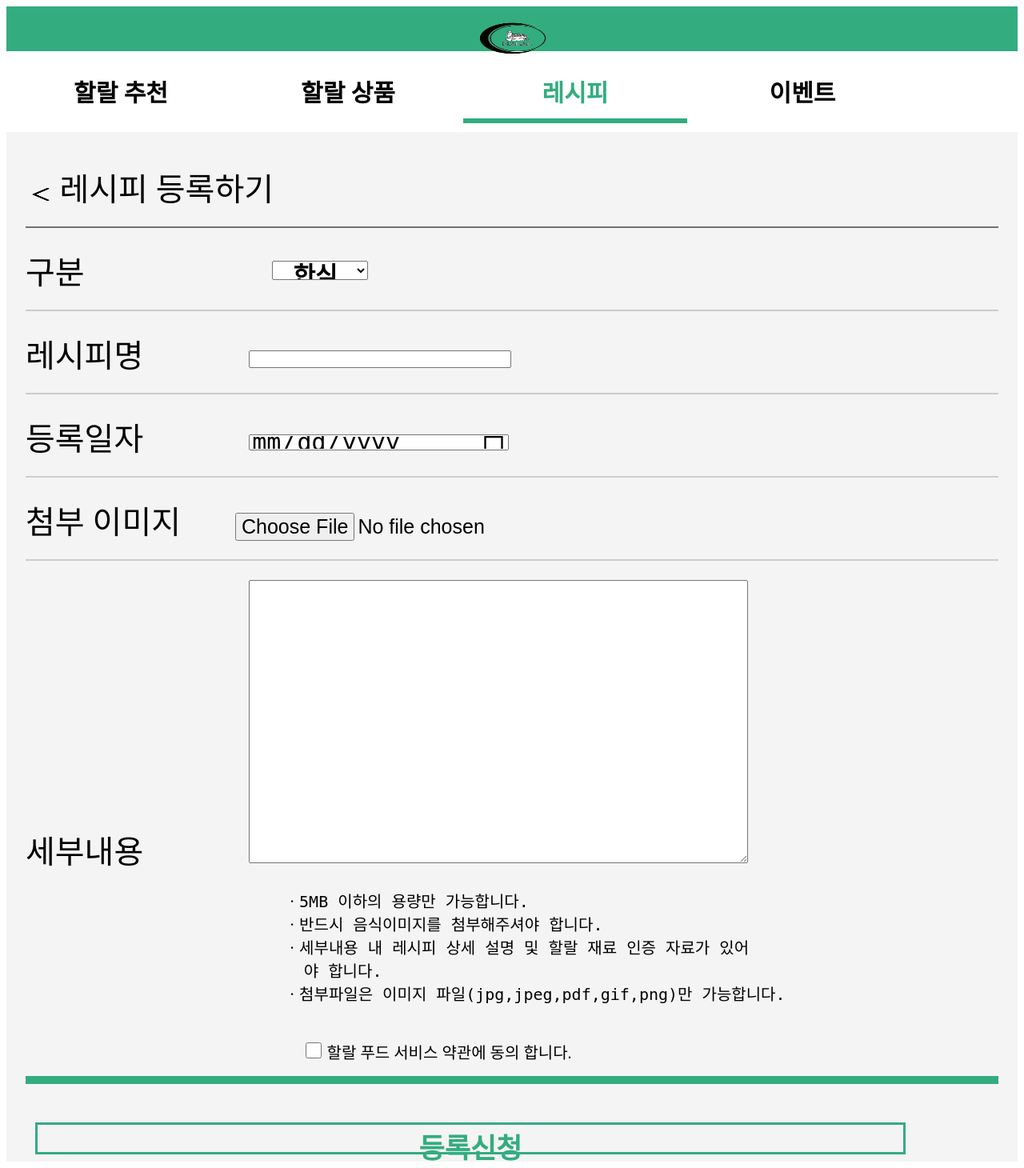
After one commit to YounngR/HalalApp, a Django app: page //recipe_registration in a window 1280 px wide. The commit adds this page. Shown: the whole page at 80% size. Run offline with Django 3.2, Linux system fonts and the light colour scheme; lists and menus that the app fills with data are empty.

Commit message:
2019/11/04

```diff
--- a/halalapp/models.py
+++ b/halalapp/models.py
@@ -12,7 +12,7 @@ class User(models.Model):
 class Recipe(models.Model):
     user_ID = models.ForeignKey(User, on_delete=models.DO_NOTHING, null=True, blank=False)
     Recipe_name = models.CharField(max_length=20, blank=False)
-    type_list = (('1','한식'), ('2','일식'),('3','중식'))
+    type_list = (('1','한식'), ('2','일식'),('3','중식'),('4','분식'),('5','야식'),('6','아시안'))
     type = models.CharField(max_length=20, choices=type_list, blank=False)
     Recipe_date = models.DateTimeField(null=True, blank=False)
     Recipe_image = models.ImageField(null=True, blank=True, default="photo")
--- a/halalapp/templates/halalapp/main.html
+++ b/halalapp/templates/halalapp/main.html
@@ -3,7 +3,7 @@
 {% block content %}
 <body>
   <div>
-    <table>
+    <table style="padding-top:25px;">
       <tr>
         <th style="width:280px; font-size:30px; color:rgb(51,172,128);" onclick="mainclick()">할랄 추천</th>
         <th style="width:280px; font-size:30px;" onclick="goodsclick()">할랄 상품</th>
@@ -35,6 +35,9 @@
     <div style="float:right;">
       <img src="{% static 'halalapp/img/sample.jpg'%}" style="width:48vw; height:40vh;">
     </div>
+
+
+
     <div style="float:left;">
       <div  style="width:90vw; height:10vh;"><div>
     </div>
--- /dev/null
+++ b/halalapp/templates/halalapp/recipe_registration.html
@@ -0,0 +1,162 @@
+<!DOCTYPE html>
+{% load static %}
+<style>
+  select{
+    text-align: center;
+    font-weight:bolder;
+    font-size:30px;
+    height:3vh;
+    width:15vh;
+  }
+  option{
+    font-size:10px;
+  }
+  #recipe_application{
+    font-weight:bolder;
+    font-size:35px;
+    width: 85vw;
+    height: 5vh;
+    border: 3px solid rgb(51,172,128);
+    background-color: rgba(0,0,0,0);
+    color: rgb(51,172,128);
+  }
+</style>
+<html lang="ko">
+  <head>
+    <script src="https://ajax.googleapis.com/ajax/libs/jquery/3.3.1/jquery.min.js"></script>
+    <meta charset="utf-8">
+  </head>
+  <body>
+    <div style = "background-color:rgb(51,172,128); height:7vh;">
+        <div style="text-align:center;"><a href="{% url 'halalapp:main' %}"><img src="{% static 'halalapp/img/logo.png'%}" style="  height:6vh; width:10vw; margin-top:15px;"></a></div>
+    </div>
+
+    <div>
+      <table style="padding-top:25px;">
+        <tr>
+          <th style="width:280px; font-size:30px;" onclick="mainclick()">할랄 추천</th>
+          <th style="width:280px; font-size:30px;" onclick="goodsclick()">할랄 상품</th>
+          <th style="width:280px; font-size:30px; color:rgb(51,172,128);" onclick="recipeclick()">레시피</th>
+          <th style="width:280px; font-size:30px;" onclick="eventcilck()">이벤트</th>
+        </tr>
+        <tr>
+          <td></td>
+          <td></td>
+          <td><hr style="border: solid 3px rgb(51,172,128);"></td>
+          <td></td>
+        </tr>
+      </table>
+    </div>
+
+    <div style="background-color:rgb(244,244,244);">
+      <div style="padding-top:5vh; padding-left:3vh; padding-right:3vh;">
+        <div>
+          <img src="{% static 'halalapp/img/backarrow.png' %}" style="width:3vw; height:2vh;">
+          <label style="font-size:40px;">레시피 등록하기</label>
+        </div>
+
+        <div style="padding-top:1.5vh;">
+          <hr style="border: solid 1px rgb(112,112,112);">
+        </div>
+
+        <form name="apply" action="{% url 'halalapp:recipe_registration'%}" method="POST" enctype="multipart/form-data">
+          {% csrf_token %}
+          <div style="padding-top:2vh;">
+            <div>
+              <label style="font-size:40px; padding-right:18vw;">구분</label>
+              <select id="type">
+                <option>한식</option>
+                <option>일식</option>
+                <option>중식</option>
+                <option>분식</option>
+                <option>야식</option>
+                <option>아시안</option>
+              </select>
+            </div>
+          </div>
+          <div style="padding-top:1.5vh;">
+            <hr style="border: solid 1px rgb(205,205,205);">
+          </div>
+          <div style="padding-top:2vh;">
+            <div>
+              <label style="font-size:40px; padding-right:10vw;">레시피명</label>
+              <input type="text" id="recipe" style="width:25vw; height:2vh; font-size:30px;">
+            </div>
+          </div>
+        <div style="padding-top:1.5vh;">
+          <hr style="border: solid 1px rgb(205,205,205);">
+        </div>
+        <div style="padding-top:2vh;">
+          <div>
+            <label style="font-size:40px; padding-right:10vw;">등록일자</label>
+            <input type="date" id="Date" style="width:25vw; height:2vh; font-size:30px;">
+          </div>
+        </div>
+        <div style="padding-top:1.5vh;">
+          <hr style="border: solid 1px rgb(205,205,205);">
+        </div>
+        <div style="padding-top:2vh;">
+          <label style="font-size:40px; padding-right:5vw;">첨부 이미지</label>
+          <input type="file" id="file" style="font-size:25px;">
+        </div>
+        <div style="padding-top:1.5vh;">
+          <hr style="border: solid 1px rgb(205,205,205);">
+        </div>
+        <div style="padding-top:2vh;">
+          <div>
+            <label style="font-size:40px; padding-right:10vw;">세부내용</label>
+            <textarea id="r_textarea" rows="12" cols="40" style="font-size:25px;"></textarea>
+          </div>
+          <div>
+            <pre style="font-size:20px; padding-left:14vw;">
+            ㆍ5MB 이하의 용량만 가능합니다.
+            ㆍ반드시 음식이미지를 첨부해주셔야 합니다.
+            ㆍ세부내용 내 레시피 상세 설명 및 할랄 재료 인증 자료가 있어
+              야 합니다.
+            ㆍ첨부파일은 이미지 파일(jpg,jpeg,pdf,gif,png)만 가능합니다.
+            </pre>
+          </div>
+          <div style="padding-left:27vw;">
+            <p><input type="checkbox" id="r_check"  style="width:20px;height:20px;">
+            <label style="font-size:20px;">할랄 푸드 서비스 약관에 동의 합니다.</label></p>
+          </div>
+        </div>
+        </form>
+        <div>
+          <hr style="border: solid 5px rgb(51,172,128);">
+        </div>
+        <div style="padding-top:40px; padding-left:12px;">
+          <button id="recipe_application" onclick="apply()">등록신청</button>
+        </div>
+      </div>
+    </div>
+
+  </body>
+
+<script>
+
+  function apply(){
+    document.apply.submit();
+  }
+
+  function mainclick(){
+    location.href= "{% url 'halalapp:main' %}";
+  }
+
+  function goodsclick(){
+    location.href= "{% url 'halalapp:goods' %}";
+  }
+
+  function recipeclick(){
+    location.href= "{% url 'halalapp:recipe' %}";
+  }
+
+  function eventcilck(){
+    location.href= "{% url 'halalapp:event' %}";
+  }
+
+  function homeclick(){
+    location.href= "{%url 'halalapp:main' %}";
+  }
+</script>
+</html>
--- a/halalapp/templates/halalapp/title.html
+++ b/halalapp/templates/halalapp/title.html
@@ -21,7 +21,7 @@
           <td style="text-align:center; font-size:2em;" onclick="homeclick()">홈</td>
           <td style="text-align:center; font-size:2em;">카테고리</td>
           <td style="text-align:center; font-size:2em;">검색</td>
-          <td style="text-align:center; font-size:2em;">마이 할랄</td>
+          <td style="text-align:center; font-size:2em;" onclick="my_halal()">마이 할랄</td>
         </tr>
       </table>
     </div>
@@ -33,5 +33,8 @@
   function homeclick(){
     location.href= "{%url 'halalapp:main' %}";
   }
+  function my_halal(){
+    location.href="{% url 'halalapp:login'%}";
+  }
 </script>
 </html>
--- a/halalapp/urls.py
+++ b/halalapp/urls.py
@@ -10,5 +10,8 @@ urlpatterns = [
     path('/goods', views.goods, name='goods'),
     path('/recipe', views.recipe, name='recipe'),
     path('/event', views.event, name='event'),
+    path('/recipe_registration', views.recipe_registration, name='recipe_registration'),
+    path('/sign_up', views.Sign_up, name='Sign_up'),
+    path('/login', views.login, name='login'),
 ]
 urlpatterns += static(settings.MEDIA_URL, document_root=settings.MEDIA_ROOT)
--- a/halalapp/views.py
+++ b/halalapp/views.py
@@ -18,3 +18,15 @@ def recipe(request):
 def event(request):
 
     return render(request, 'halalapp/event.html')
+
+def recipe_registration(request):
+
+    return render(request, 'halalapp/recipe_registration.html')
+
+def login(request):
+
+    return render(request, 'halalapp/login.html')
+
+def Sign_up(request):
+
+    return render(request, 'halalapp/Sign_Up.html')
```
Also changed, not shown: halalapp/templates/halalapp/Sign_Up.html (added, +80 -0 lines), halalapp/templates/halalapp/event.html (+7 -1 lines), halalapp/templates/halalapp/goods.html (+20 -6 lines), halalapp/templates/halalapp/login.html (added, +72 -0 lines), halalapp/templates/halalapp/recipe.html (+32 -1 lines), db.sqlite3, halalapp/migrations/0002_auto_20191030_2210.py (added), halalapp/static/halalapp/img/backarrow.png (added), halalapp/static/halalapp/img/downarrow.png (added).
